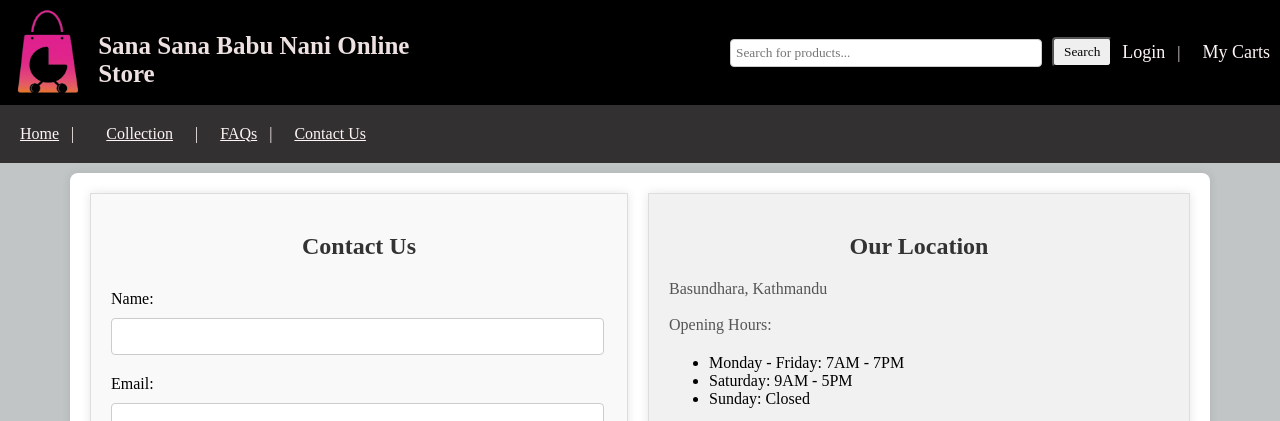
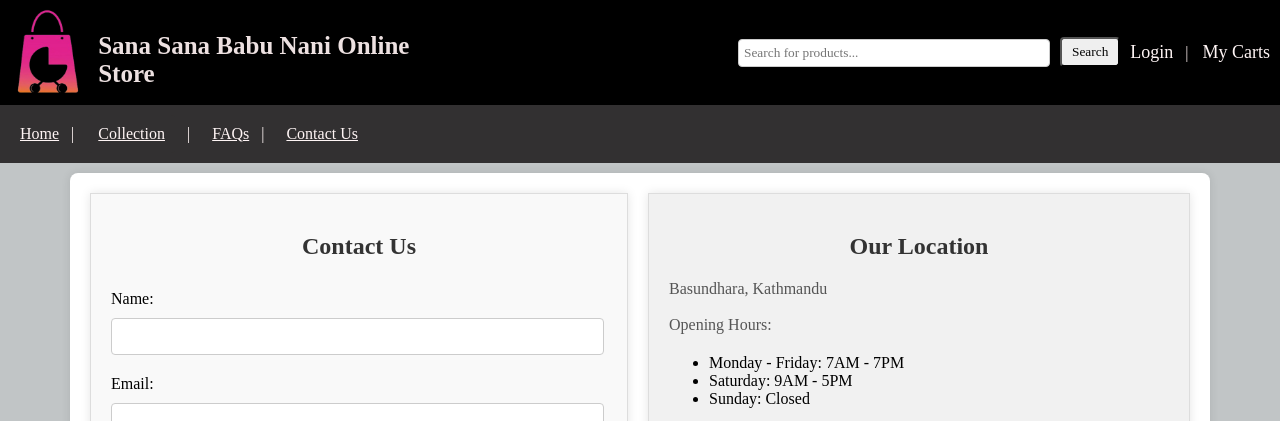
Before and after one commit to garima1kafle/WebProgramming, a plain HTML site: page contact.html in a window 1280 px wide. Shown: the top 421 px of the page. Drawn offline with Linux system fonts and the light colour scheme.

Commit message:
Week 3 Programming

```diff
--- a/contact.html
+++ b/contact.html
@@ -32,7 +32,7 @@
                     <button type="submit">Search</button>
                     <div id="search-suggestions" class="suggestions-dropdown"></div>
                     <nav>
-                        <a href="login.html">Login</a> &nbsp; | &nbsp;
+                        <a href="login.html">Login</a> &nbsp; |
                         <a href="carts.html">My Carts</a>
                     </nav>
                 </div>
@@ -41,7 +41,7 @@
     </header>
 
     <nav class="main-nav">
-        <a href="index.html"><u>Home</u></a> &nbsp; | &nbsp;
+        <a href="index.html"><u>Home</u></a> &nbsp; |
 
         <!-- Collection Dropdown -->
         <div class="dropdown">
@@ -86,7 +86,9 @@
                         <li>Saturday: 9AM - 5PM</li>
                         <li>Sunday: Closed</li>
                     </ul></p>
-                    <iframe src="https://www.google.com/maps/embed?pb=!1m18!1m12!1m3!1d3531.0919036988043!2d85.336151!3d27.7453112!2m3!1f0!2f0!3f0!3m2!1i1024!2i768!4f13.1!3m3!1m2!1s0x39eb19002f2fb05f%3A0x693b69cc714ec66c!2sSneha%20Colony%20Srijanshil%20tol%20basundhara!5e0!3m2!1sen!2snp!4v1721204550995!5m2!1sen!2snp" width="500" height="350" style="border:0;" allowfullscreen="" loading="lazy" referrerpolicy="no-referrer-when-downgrade"></iframe>
+                    <iframe src="https://www.google.com/maps/embed?pb=!1m18!1m12!1m3!1d3531.0919036988043!2d85.336151!3d27.7453112!2m3!1f0!2f0!3f0!3m2!1i1024!2i768!4f13.1!3m3!1m2!1s0x39eb19002f2fb05f%3A0x693b69cc714ec66c!2sSneha%20Colony%20Srijanshil%20tol%20basundhara!5e0!3m2!1sen!2snp!4v1721204550995!5m2!1sen!2snp"
+                    width="500" height="350" style="border:0;" allowfullscreen=""
+                    loading="lazy" referrerpolicy="no-referrer-when-downgrade"></iframe>
                 </div>
             </div>
         </div>
@@ -96,5 +98,7 @@
     <footer>
         <p>&copy; 2024 Sana Sana Babu Nani Online Store. All rights reserved.</p>
     </footer>
+
+    <script src="search.js"></script>
 </body>
 </html>
```
